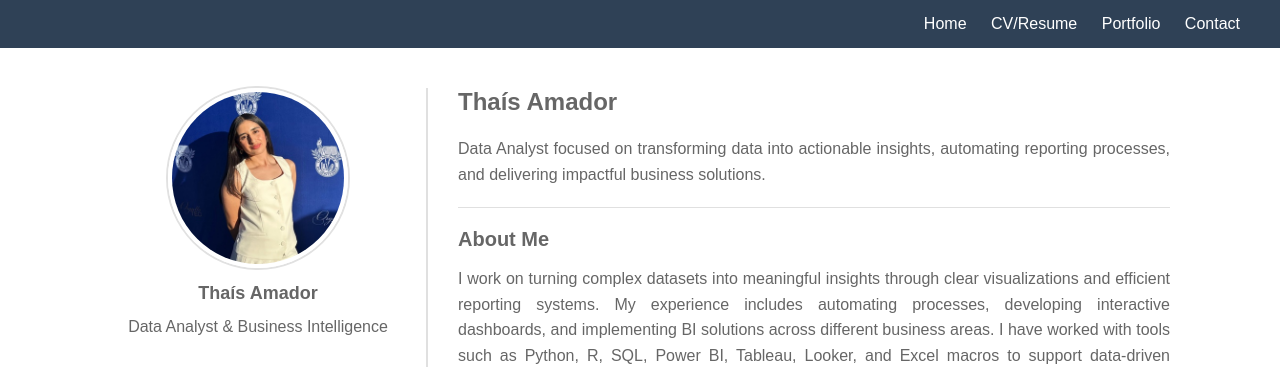
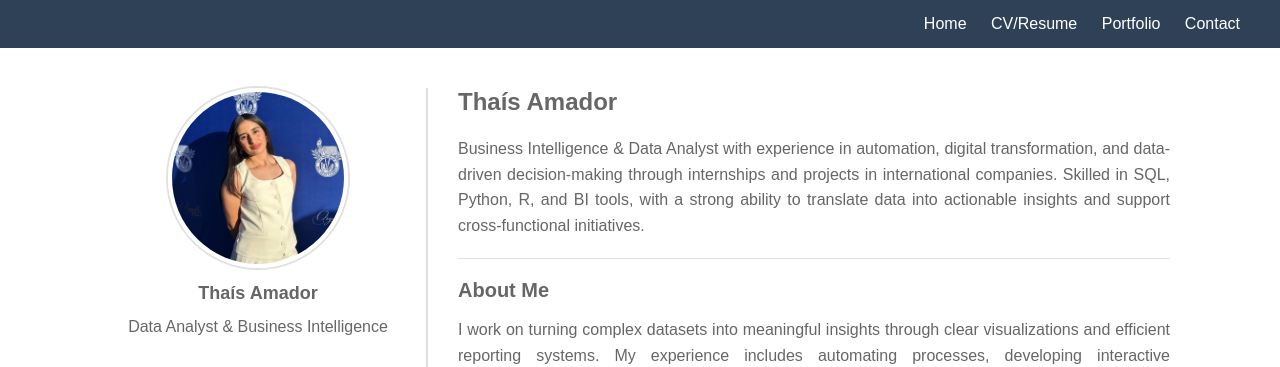
Before and after one commit to thaisamador/portfolio, a plain HTML site: page index.html in a window 1280 px wide. Shown: the top 367 px of the page. Drawn offline with Linux system fonts and the light colour scheme.

Commit message:
Update index.html

```diff
--- a/index.html
+++ b/index.html
@@ -51,7 +51,7 @@
     <section class="right-column">
       <h1>Thaís Amador</h1>
       <p class="subtitle">
-        Data Analyst focused on transforming data into actionable insights, automating reporting processes, and delivering impactful business solutions.
+        Business Intelligence & Data Analyst with experience in automation, digital transformation, and data-driven decision-making through internships and projects in international companies. Skilled in SQL, Python, R, and BI tools, with a strong ability to translate data into actionable insights and support cross-functional initiatives.
       </p>
 
       <h2>About Me</h2>
```
